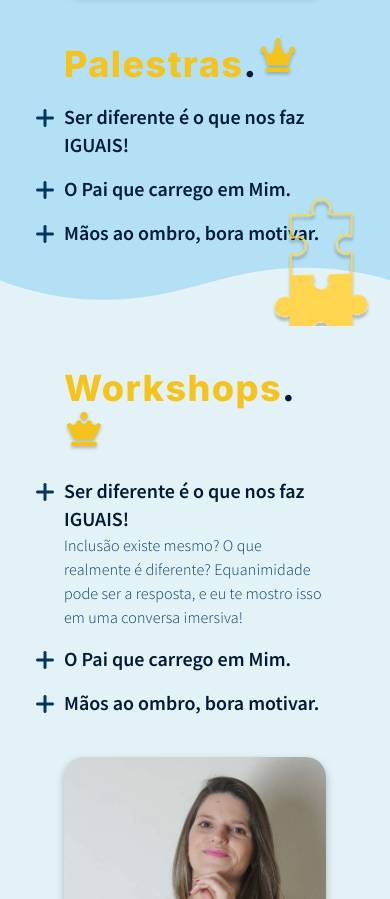
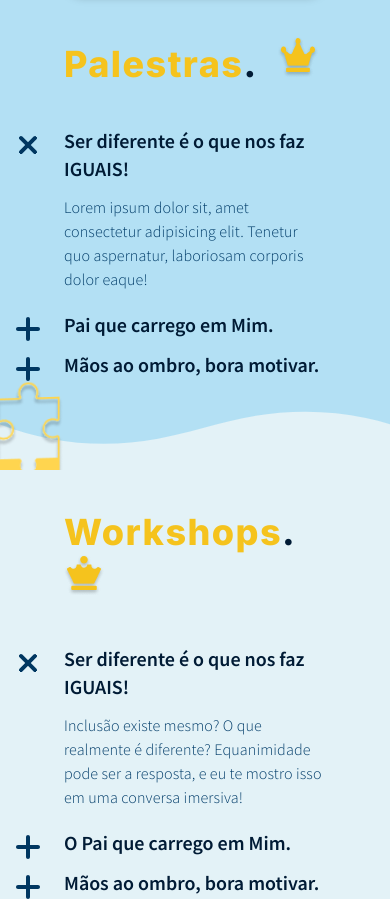
Before and after one commit to EnzoFerigolo/GUMPee, a plain HTML site: page servicos.html in a window 390 px wide. Shown: the part 1101-2000 px from the top of the page. Drawn offline with Linux system fonts and the light colour scheme; files whose address does not match are found by name.

Commit message:
javascript adicionado

```diff
--- a/estilos/paginas/home/home.css
+++ b/estilos/paginas/home/home.css
@@ -81,14 +81,18 @@ section h1 {
   max-width: 40ch;
 }
 
-.lista li {
+.lista button {
+  padding-bottom: 12px;
   position: relative;
   cursor: pointer;
-  margin-top: 16px;
   max-width: 32ch;
+  border: none;
+  background: none;
+  width: 100%;
+  text-align: left;
 }
 
-.lista li::before {
+.lista button::before {
   content: "";
   background: url("/imgs/icone-x.svg") no-repeat;
   display: inline-block;
@@ -97,6 +101,19 @@ section h1 {
   top: 6px;
   width: 24px;
   height: 24px;
+}
+
+.lista dd {
+  display: none;
+}
+
+.lista dd.ativa {
+  display: block;
+}
+
+.lista button[aria-expanded="true"]::before {
+  transform: rotate(45deg);
+  transition: .3s;
 }
 
 .na-bg {
--- a/estilos/paginas/servicos/servicos.css
+++ b/estilos/paginas/servicos/servicos.css
@@ -42,7 +42,7 @@
   padding-bottom: 80px;
 }
 
-.servicos h1 {
+.texto-servicos h1 {
   margin-bottom: 0;
 }
 
@@ -60,6 +60,7 @@
   display: inline-block;
   height: 40px;
   width: 40px;
+  margin-left: 20px;
   background: url("/imgs/icones/coroa-rei.png") center;
 }
 
@@ -74,6 +75,11 @@
   bottom: -80px;
   right: 5%;
   z-index: 1;
+}
+
+.texto-palestras {
+  width: fit-content;
+  place-self: top;
 }
 
 .workshops {
@@ -92,4 +98,8 @@
   .texto-servicos {
     background: url("/imgs/nuvens.png");
   }
+  .palestras::after {
+    right: 80%;
+    bottom: -120px;
+  }
 }
--- a/estilos/utilitarios/global.css
+++ b/estilos/utilitarios/global.css
@@ -5,7 +5,10 @@ h3,
 p,
 span,
 ul,
-li {
+li,
+dt,
+dd,
+button {
   margin: 0;
   padding: 0;
 }
@@ -28,6 +31,10 @@ li {
 
 span {
   color: var(--cor-principal);
+}
+
+dd {
+  margin-bottom: 20px;
 }
 
 .container {
--- a/estilos/utilitarios/header.css
+++ b/estilos/utilitarios/header.css
@@ -47,8 +47,7 @@
   position: absolute;
 }
 
-.header li a:hover::after {
-  display: block;
+.header li a:hover::after, .header li a.ativo::after {
   width: 100%;
 }
 
--- /dev/null
+++ b/script.js
@@ -0,0 +1,31 @@
+// Hover no menu ativo
+
+const links = document.querySelectorAll(".links-menu a");
+
+links.forEach((link) => {
+  const url = location.href;
+  const href = link.href;
+
+  if (url.includes(href)) {
+    link.classList.add("ativo");
+  }
+});
+
+// Lista
+
+const itemLista = document.querySelectorAll(".lista button");
+
+itemLista.forEach((item) => {
+  item.addEventListener("click", (event) => {
+    const controls = event.currentTarget.getAttribute("aria-controls");
+    const resposta = document.getElementById(controls);
+
+    resposta.classList.toggle("ativa");
+
+    event.currentTarget.setAttribute(
+      "aria-expanded",
+      resposta.classList.contains("ativa")
+    );
+    console.log(controls);
+  });
+});
--- a/servicos.html
+++ b/servicos.html
@@ -29,7 +29,7 @@
         /></a>
 
         <nav aria-label="primaria">
-          <ul class="font-2-m">
+          <ul class="font-2-m links-menu">
             <li><a href="/apoie.html">Apoie</a></li>
             <li><a href="/sobre-nos.html">Sobre nós</a></li>
             <li><a href="/contato.html">Contato</a></li>
@@ -72,12 +72,24 @@
           <div class="texto-palestras">
             <h1 class="font-1-xl cor-a4"><span>Palestras</span>.</h1>
             <ul class="font-3-bold cor-a4 lista">
-              <li>Ser diferente é o que nos faz IGUAIS!</li>
-              <p class="font-3-light cor-a3"></p>
-              <li>O Pai que carrego em Mim.</li>
-              <p class="font-3-light cor-a3"></p>
-              <li>Mãos ao ombro, bora motivar.</li>
-              <p class="font-3-light cor-a3"></p>
+              <dt>
+                <button class="font-3-bold cor-a4" aria-expanded="true" aria-controls="palestra-1">
+                  Ser diferente é o que nos faz IGUAIS!
+                </button>
+              </dt>
+              <dd class="font-3-light cor-a3 ativa" id="palestra-1">Lorem ipsum dolor sit, amet consectetur adipisicing elit. Tenetur quo aspernatur, laboriosam corporis dolor eaque!</dd>
+              <dt>
+                <button class="font-3-bold cor-a4" aria-expanded="false" aria-controls="palestra-2">
+                  Pai que carrego em Mim.
+                </button>
+              </dt>
+              <dd class="font-3-light cor-a3" id="palestra-2">Lorem ipsum dolor, sit amet consectetur adipisicing elit. Omnis dolorem neque modi.</dd>
+              <dt>
+                <button class="font-3-bold cor-a4" aria-expanded="false" aria-controls="palestra-3">
+                  Mãos ao ombro, bora motivar.
+                </button>
+              </dt>
+              <dd class="font-3-light cor-a3" id="palestra-3">Lorem ipsum dolor sit amet consectetur adipisicing elit. Quos accusantium, adipisci optio exercitationem tempora quae.</dd>
             </ul>
           </div>
         </section>
@@ -94,19 +106,31 @@
         </div>
       </div>
       <section class="servicos workshops container" aria-label="Workshops">
-        <div class="texto-palestras">
+        <div>
           <h1 class="font-1-xl cor-a4"><span>Workshops</span>.</h1>
           <ul class="font-3-bold cor-a4 lista">
-            <li>Ser diferente é o que nos faz IGUAIS!</li>
-            <p class="font-3-light cor-a3">
+            <dt>
+              <button class="font-3-bold cor-a4" aria-expanded="true" aria-controls="workshop-1">
+                Ser diferente é o que nos faz IGUAIS!
+              </button>
+            </dt>
+            <dd class="font-3-light cor-a3 ativa" id="workshop-1">
               Inclusão existe mesmo? O que realmente é diferente? Equanimidade
-              pode ser a resposta, e eu te mostro isso em uma conversa
-              imersiva!
-            </p>
-            <li>O Pai que carrego em Mim.</li>
-            <p class="font-3-light cor-a3"></p>
-            <li>Mãos ao ombro, bora motivar.</li>
-            <p class="font-3-light cor-a3"></p>
+              pode ser a resposta, e eu te mostro isso em uma conversa imersiva!
+            </dd>
+            <dt>
+              <button class="font-3-bold cor-a4" aria-expanded="false" aria-controls="workshop-2">
+                O Pai que carrego em Mim.
+              </button>
+            </dt>
+            <dd class="font-3-light cor-a3" id="workshop-2">Lorem ipsum dolor sit amet consectetur adipisicing elit. Tempora omnis quis nisi harum quae.</dd>
+            <dt>
+              <button class="font-3-bold cor-a4" aria-expanded="false" aria-controls="workshop-3">
+                Mãos ao ombro, bora motivar.
+              </button>
+            </dt>
+            <dd class="font-3-light cor-a3" id="workshop-3">Lorem ipsum dolor sit, amet consectetur adipisicing elit. Nesciunt eligendi expedita nemo culpa!
+            </dd>
           </ul>
         </div>
         <div class="servicos-img">
@@ -183,5 +207,6 @@
         </div>
       </div>
     </footer>
+    <script src="/script.js"></script>
   </body>
 </html>
```
Also changed, not shown: index.html (+22 -9 lines), sobre-nos.html (+20 -9 lines), 2 other files.
